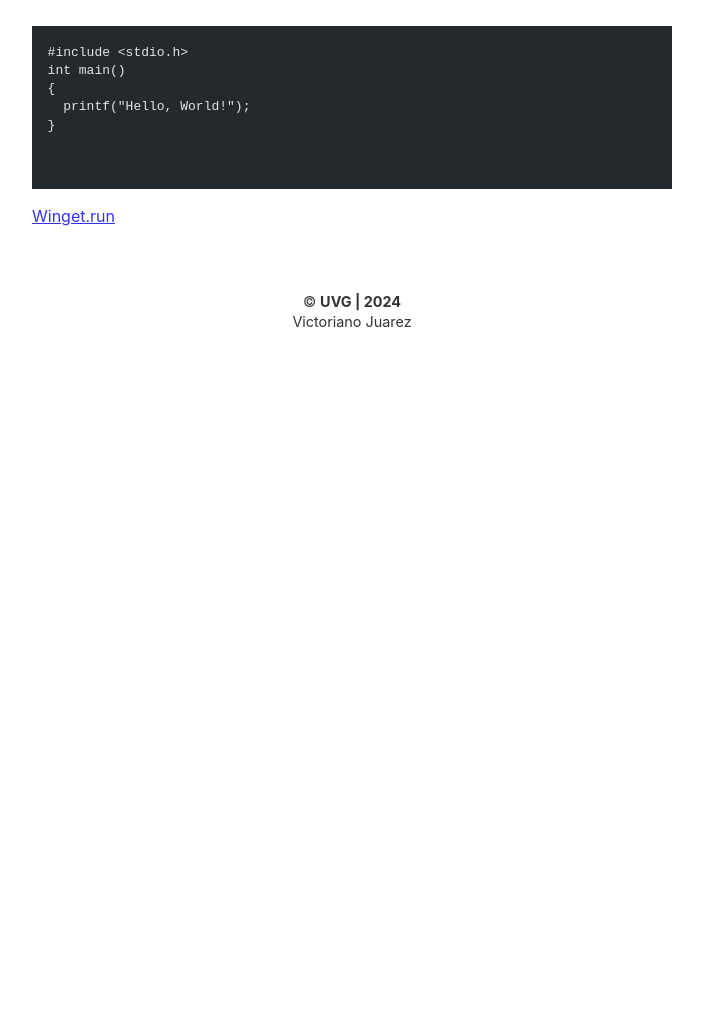
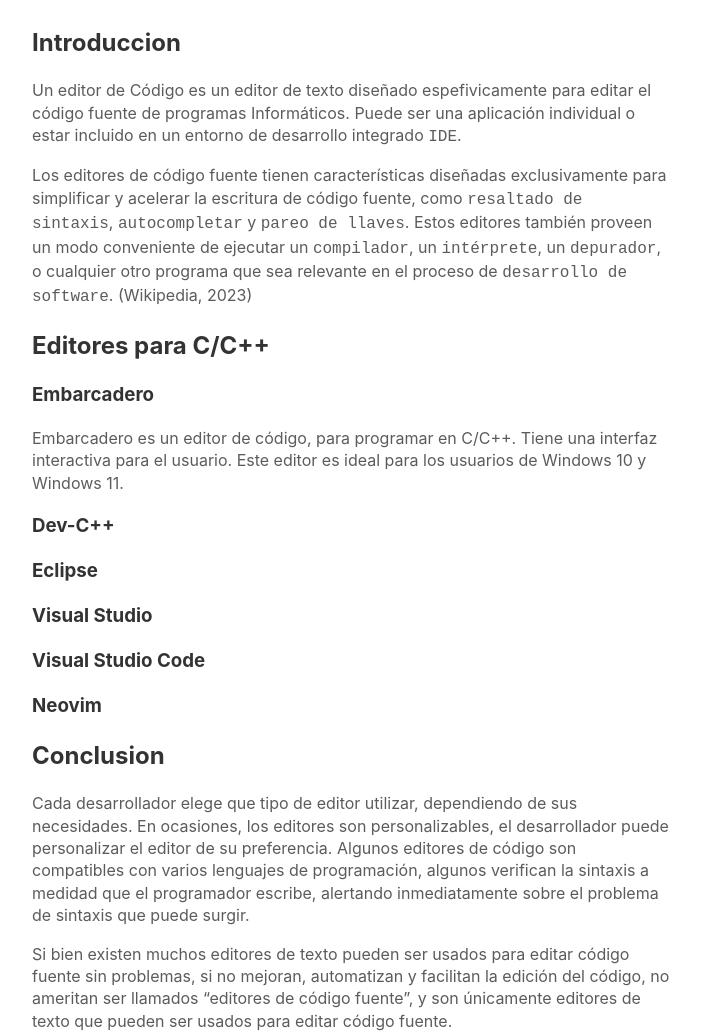
Before and after one commit to T32la/blogUVG, an Astro site: page /blogs/editor in a window 1280 px wide. Shown: the part 820-1855 px from the top of the page, without its empty margins (288-991 px from the left). Before the commit the page ends 1208 px from the top, so only its background shows below. Built offline with nearby package versions, Linux system fonts and the light colour scheme; Astro itself is replaced by a stand-in of ours.

Commit message:
change update files

````diff
--- a/src/pages/blogs/editor.md
+++ b/src/pages/blogs/editor.md
@@ -6,6 +6,37 @@
 date: "marzo 19, 2024"
 author: "Victoriano Juárez"
 ---
+
+## Introduccion
+
+Un editor de C&oacute;digo es un editor de texto diseñado espefivicamente para editar el c&oacute;digo fuente de programas Informáticos. Puede ser una aplicaci&oacute;n individual o estar incluido en un entorno de desarrollo integrado `IDE`.
+
+Los editores de código fuente tienen características diseñadas exclusivamente para simplificar y acelerar la escritura de código fuente, como `resaltado de sintaxis`, `autocompletar` y `pareo de llaves`. Estos editores también proveen un modo conveniente de ejecutar un `compilador`, un `intérprete`, un `depurador`, o cualquier otro programa que sea relevante en el proceso de `desarrollo de software`. (Wikipedia, 2023)
+
+## Editores para C/C++
+
+### Embarcadero
+
+Embarcadero es un editor de c&oacute;digo, para programar en C/C++. Tiene una interfaz interactiva para el usuario.
+Este editor es ideal para los usuarios de Windows 10 y Windows 11.
+
+
+
+### Dev-C++
+
+### Eclipse
+
+### Visual Studio
+
+### Visual Studio Code
+
+### Neovim
+
+## Conclusion
+
+Cada desarrollador elege que tipo de editor utilizar, dependiendo de sus necesidades. En ocasiones, los editores son personalizables, el desarrollador puede personalizar el editor de su preferencia.  Algunos editores de código son compatibles con varios lenguajes de programación, algunos verifican la sintaxis a medidad que el programador escribe, alertando inmediatamente sobre el problema de sintaxis que puede surgir.
+
+Si bien existen muchos editores de texto pueden ser usados para editar código fuente sin problemas, si no mejoran, automatizan y facilitan la edición del código, no ameritan ser llamados "editores de código fuente", y son únicamente editores de texto que pueden ser usados para editar código fuente.
 
 ```c
 
````
Also changed, not shown: src/pages/programa-c.md (+5 -0 lines), src/pages/tech.md (+4 -12 lines), src/pages/work.md (+2 -6 lines).
